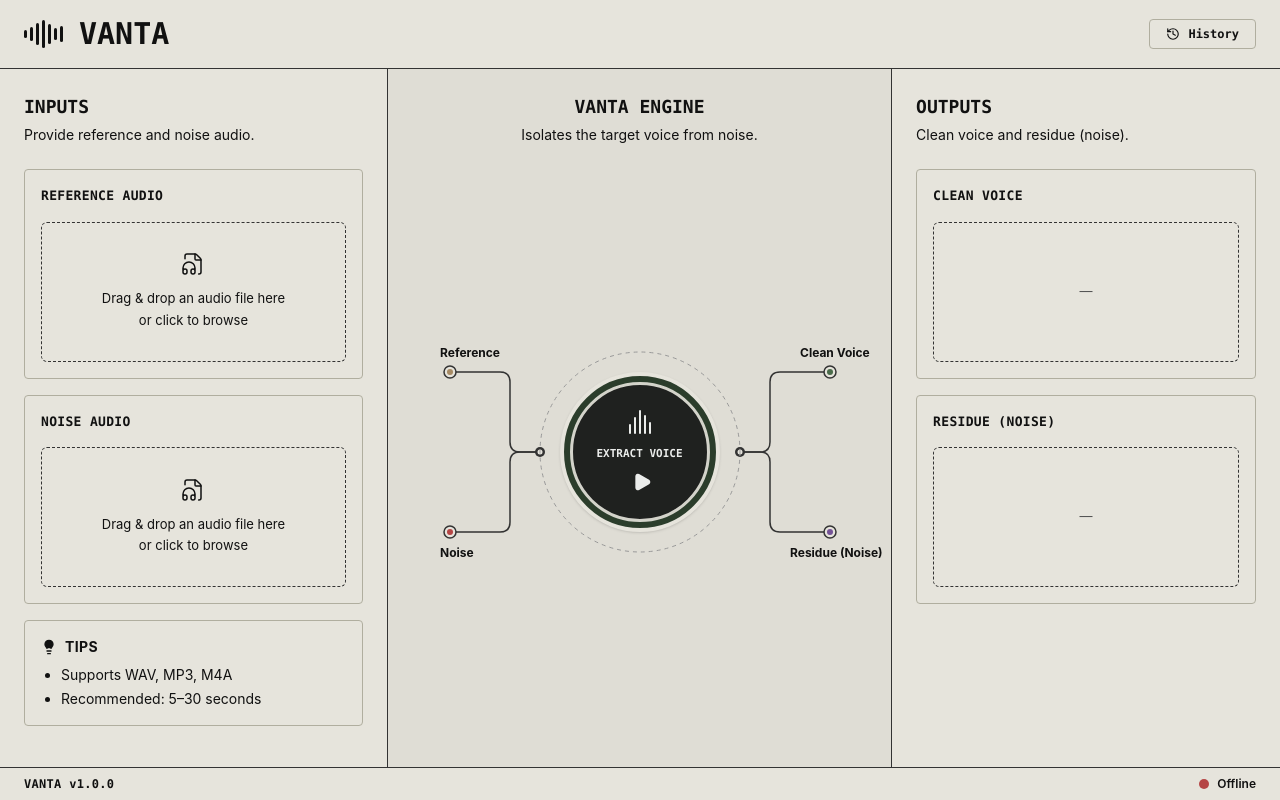
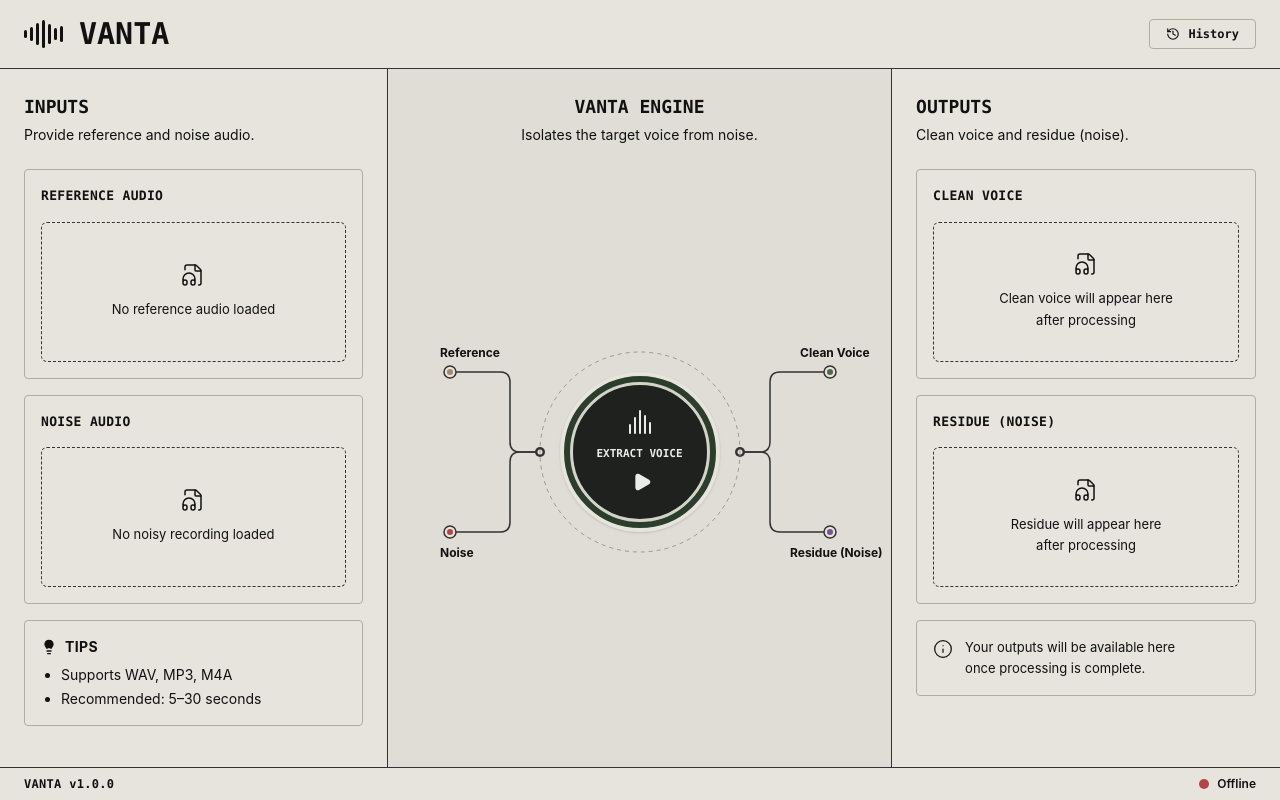
Before and after one commit to Komalpreet2809/Vanta, a Next.js app in the folder web/: page / in a window 1280 px wide. Built offline with nearby package versions, Linux system fonts and the light colour scheme; no server answers.

Commit message:
style: update outputs column and audio card placeholders to match inspo

```diff
--- a/web/src/components/AudioCard.tsx
+++ b/web/src/components/AudioCard.tsx
@@ -159,18 +159,14 @@
             onFile ? "cursor-pointer hover:bg-black/5" : ""
           } ${isDragging ? "bg-black/5" : "bg-transparent"}`}
         >
-          {onFile ? (
-            <div className="flex flex-col items-center gap-3">
-              <FileAudio className="h-6 w-6 stroke-[1.5] text-[var(--text-main)]" />
-              <div className="text-[13px] text-[var(--text-main)] leading-relaxed text-center">
-                Drag & drop an audio file here<br />or click to browse
-              </div>
+          <div className="flex flex-col items-center gap-3">
+            <FileAudio className="h-6 w-6 stroke-[1.5] text-[var(--text-main)]" />
+            <div className="text-[13px] text-[var(--text-main)] leading-relaxed text-center">
+              {(emptyLabel ?? (onFile ? "Drag & drop an audio file here\nor click to browse" : "No signal loaded")).split('\n').map((line, i) => (
+                <div key={i}>{line}</div>
+              ))}
             </div>
-          ) : (
-            <span className="text-[13px] text-[var(--text-muted)]">
-              {emptyLabel ?? "No signal loaded"}
-            </span>
-          )}
+          </div>
         </div>
       )}
     </div>
--- a/web/src/components/VantaApp.tsx
+++ b/web/src/components/VantaApp.tsx
@@ -6,7 +6,7 @@
 import { Header } from "./Header";
 import { TipsCard } from "./TipsCard";
 import { extract, health, type ExtractMeta } from "../lib/api";
-import { Download } from "lucide-react";
+import { Download, Info } from "lucide-react";
 
 type Result = {
   extracted: Blob;
@@ -136,7 +136,7 @@
                     ? () => download(result.extracted, "vanta_extracted.mp3")
                     : undefined
                 }
-                emptyLabel="—"
+                emptyLabel={"Clean voice will appear here\nafter processing"}
               />
 
               <AudioCard
@@ -149,8 +149,15 @@
                     ? () => download(result.residue, "vanta_residue.mp3")
                     : undefined
                 }
-                emptyLabel="—"
+                emptyLabel={"Residue will appear here\nafter processing"}
               />
+
+              <div className="card-border p-4 flex items-start gap-3 bg-[var(--bg-app)]">
+                 <Info className="h-5 w-5 stroke-[1.5] text-[var(--text-main)] shrink-0 mt-0.5" />
+                 <p className="text-[13px] text-[var(--text-main)] leading-relaxed">
+                   Your outputs will be available here<br />once processing is complete.
+                 </p>
+              </div>
 
             </div>
           </section>
```
